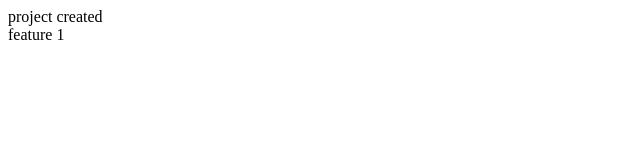
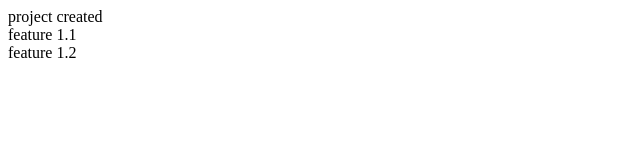
Before and after one commit to u4us/anotherRepo, a plain HTML site: page index.html in a window 1280 px wide. Shown: the full height of the page, 0-640 px from the left. Drawn offline with Linux system fonts and the light colour scheme.

Commit message:
added feature 1.2

```diff
--- a/index.html
+++ b/index.html
@@ -9,6 +9,7 @@
 <body>
     <div>project created</div>
 
-    <div>feature 1</div>
+    <div>feature 1.1</div>
+    <div>feature 1.2</div>
 </body>
 </html>
```
